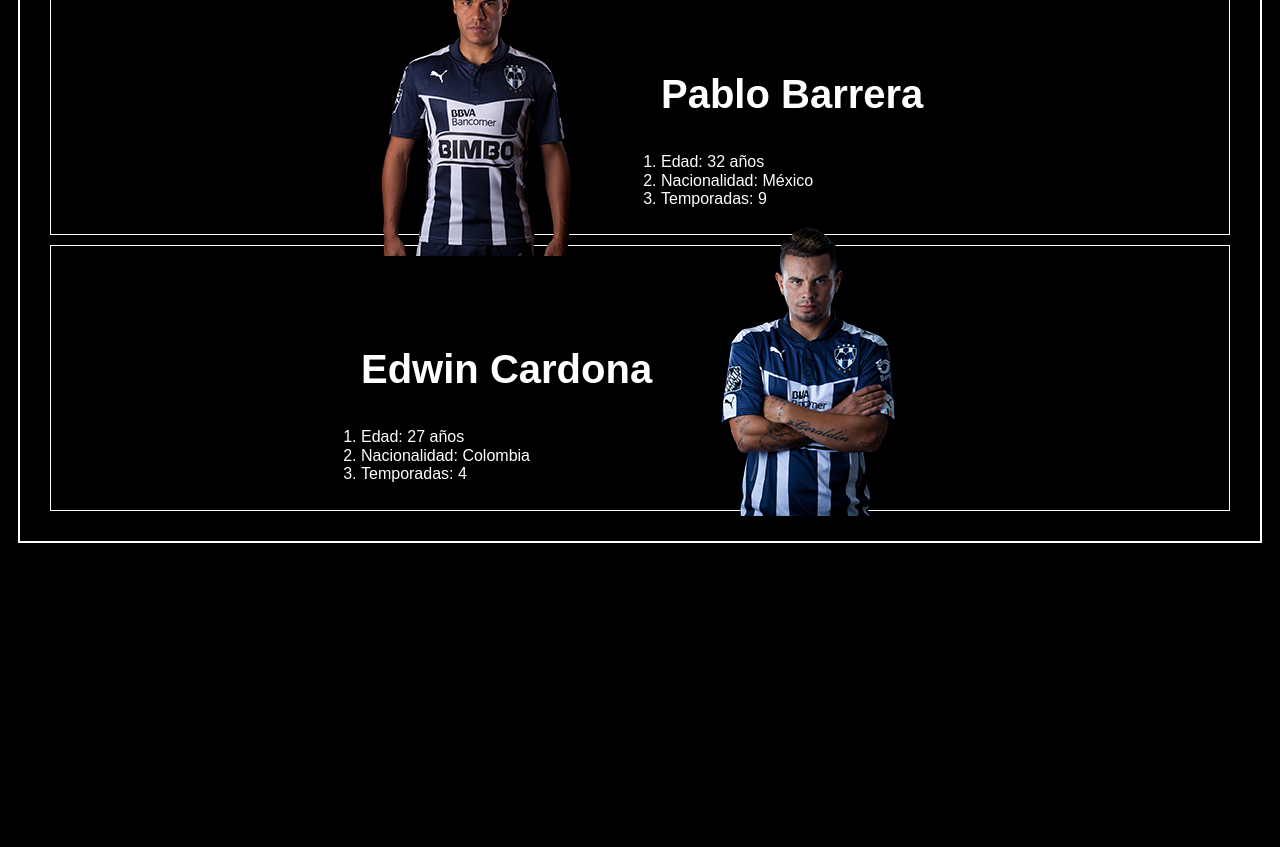
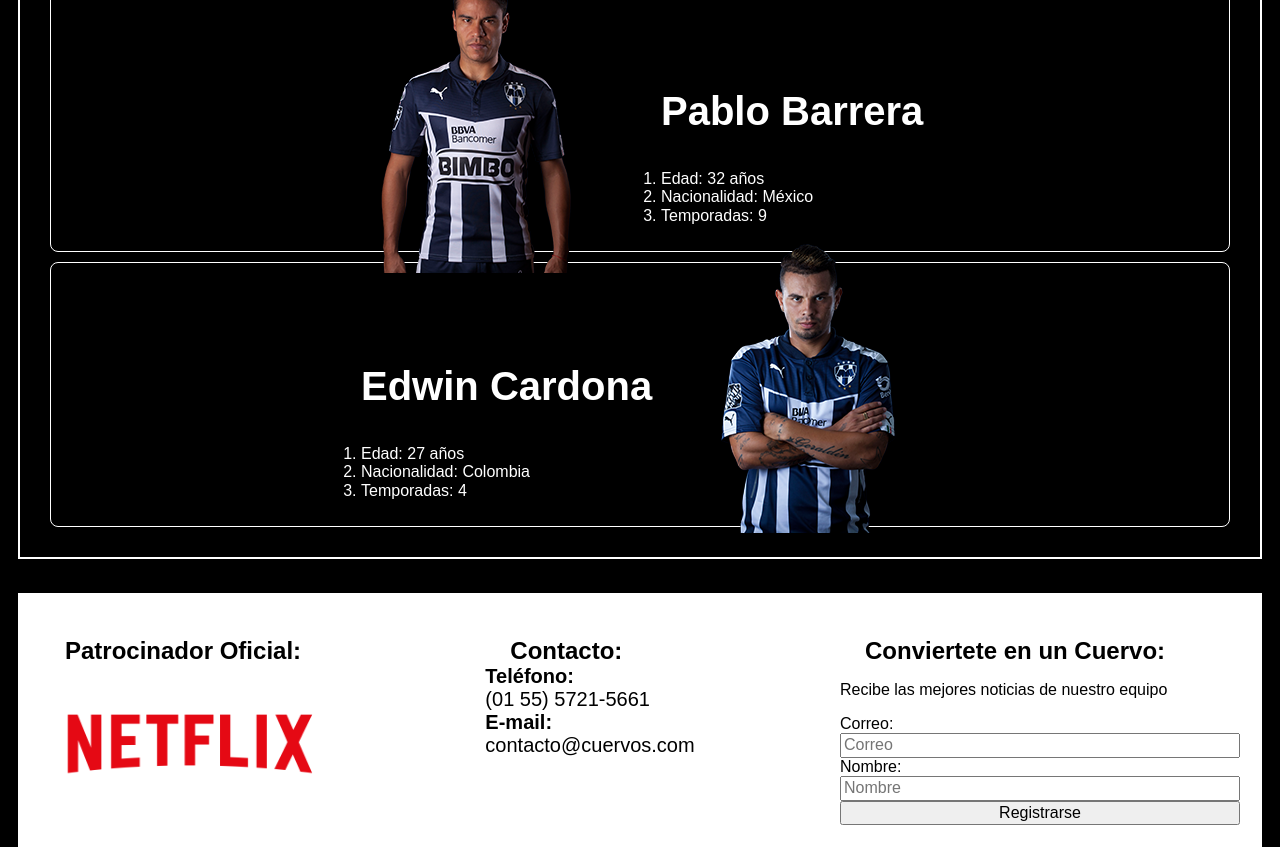
Before and after one commit to JulianAmayaD/cuervos, a plain HTML site: page index.html in a window 1280 px wide. Shown: the part 1222-2069 px from the top of the page. Before the commit the page ends 1798 px from the top, so only its background shows below. Drawn offline with Linux system fonts and the light colour scheme.

Commit message:
Separeted Footer

```diff
--- a/css/styles.css
+++ b/css/styles.css
@@ -7,6 +7,14 @@ body{
   background: black;
   color: white;
   font-family: 'Eurostile', 'Catamaran', sans-serif;
+}
+.contact a{
+  color: black;
+  font-size: 20px;
+  text-decoration: none;
+}
+.contact strong{
+  display: block;
 }
 .container{
   border-left: 2px solid white;
@@ -28,8 +36,27 @@ body{
   color: black;
 }
 .cover button{
+  background: black;
+  border-color: black;
+  border-radius: 8px;
+  color: white;
+  font-size: 20px;
   margin-bottom: 120px;
   margin-left: 10px;
+  padding: 7px;
+}
+.form{
+  color: black;
+  display: flex;
+  flex-direction:column;
+  flex-wrap: wrap;
+  width: 400px;
+}
+.footer{
+  background: #FFFFFF;
+  border-bottom: 2px solid white;
+  display: flex;
+  justify-content: space-between;
 }
 .img-name{
   display: inline-block;
@@ -58,6 +85,10 @@ body{
   font-size: 24px;
   margin-top: 200px;
 }
+.menu a{
+  color: white;
+  text-decoration: none;
+}
 .menu li{
   display: inline-block;
   margin-right: 30px;
@@ -67,9 +98,11 @@ body{
 }
 .players h2{
   font-size: 30px;
+  margin-left: 10px;
 }
 .player{
   border: 1px solid white;
+  border-radius: 8px;
   /*overflow: hidden;*/
   padding: 10px;
   margin: 10px;
@@ -91,6 +124,10 @@ body{
   position: relative;
   top: -40px;
 }
+.sponsors img{
+  height: 150px;
+  width: 300px;
+}
 .title{
   color: black;
   font-size: 60px;
@@ -104,3 +141,9 @@ body{
   margin-left: 10px;
   margin-top: 0;
 }
+.title-footer{
+  color: black;
+  margin-bottom: 0px;
+  margin-left: 25px;
+  font-size: 24px;
+}
--- a/index.html
+++ b/index.html
@@ -88,6 +88,31 @@
       </section>
 
 
+      <!-- Footer -->
+      <footer class="footer container">
+
+          <div class="sponsors">
+            <h3 class="title-footer">Patrocinador Oficial:</h3>
+            <img src="img/netflix.png" alt="">
+          </div>
+
+          <div class="contact">
+            <h3 class="title-footer">Contacto:</h3>
+            <a href="tel:+52(01 55) 5721-5661"><strong>Teléfono:</strong><span> (01 55) 5721-5661</span></a>
+            <a href="mailto:contacto@cuervos.com"><strong>E-mail:</strong><span> contacto@cuervos.com</span></a>
+          </div>
+
+          <form class="form">
+            <h3 class="title-footer">Conviertete en un Cuervo:</h3>
+            <p>Recibe las mejores noticias de nuestro equipo</p>
+            <label for="email">Correo:</label>
+            <input type="email" name="email" value="" placeholder="Correo" id="email" required />
+            <label for="name">Nombre:</label>
+            <input type="text" name="name" value="" placeholder="Nombre" id="name" required />
+            <input type="submit" name="" value="Registrarse" />
+          </form>
+
+      </footer>
 
   </body>
 </html>
```
Also changed, not shown: img/netflix.png (added).
